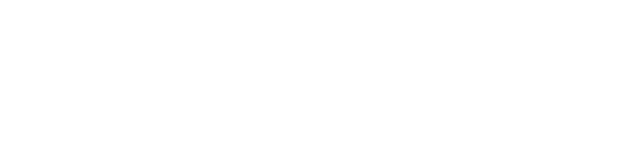
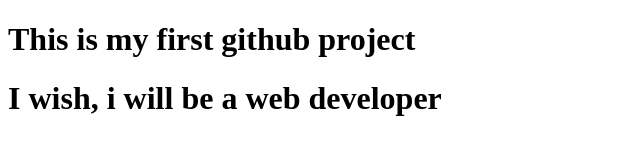
Before and after one commit to iRL11/my-first-website, a plain HTML site: page index.html in a window 1280 px wide. Shown: the whole page, without its empty margins (0-640 px from the left). Drawn offline with Linux system fonts and the light colour scheme.

Commit message:
somethisng change

```diff
--- a/index.html
+++ b/index.html
@@ -3,9 +3,11 @@
 <head>
     <meta charset="UTF-8">
     <meta name="viewport" content="width=device-width, initial-scale=1.0">
-    <title>Document</title>
+    <title>Md Naymul Islam</title>
 </head>
 <body>
 
+    <h1>This is my first github project</h1>
+    <h1>I wish, i will be a web developer</h1>
 </body>
 </html>
```
